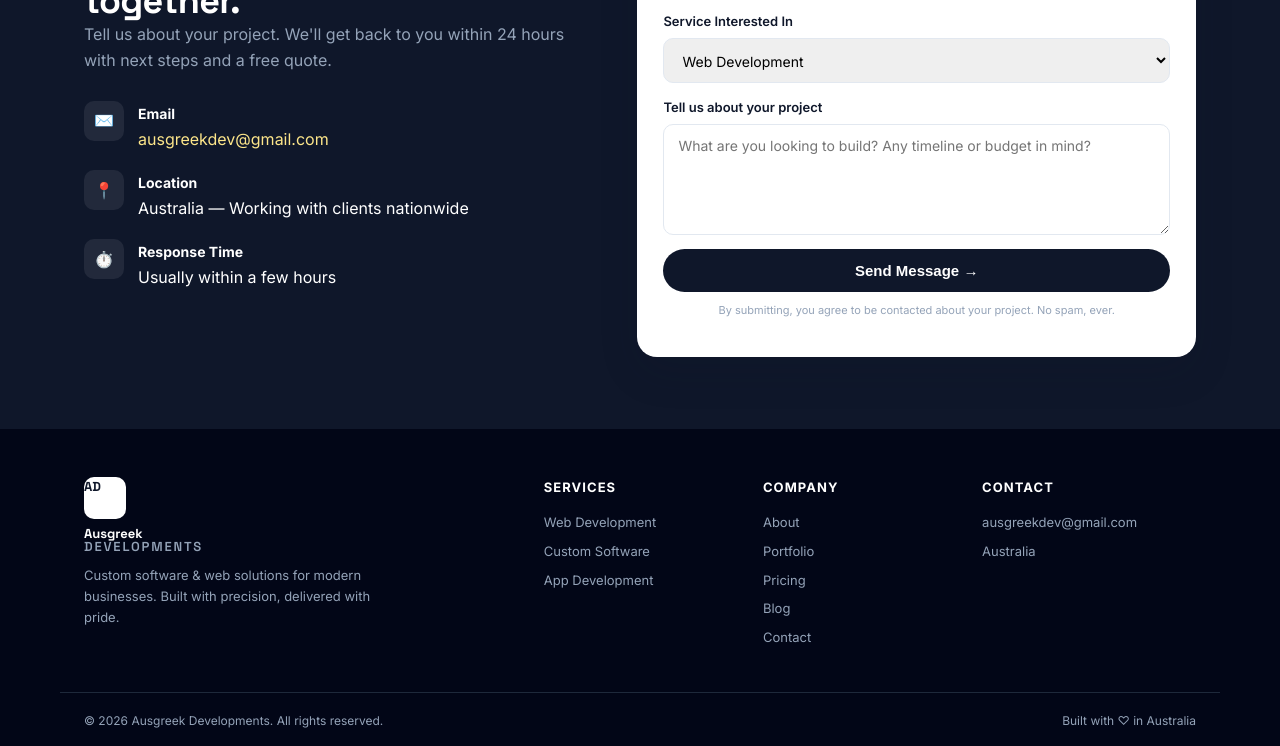
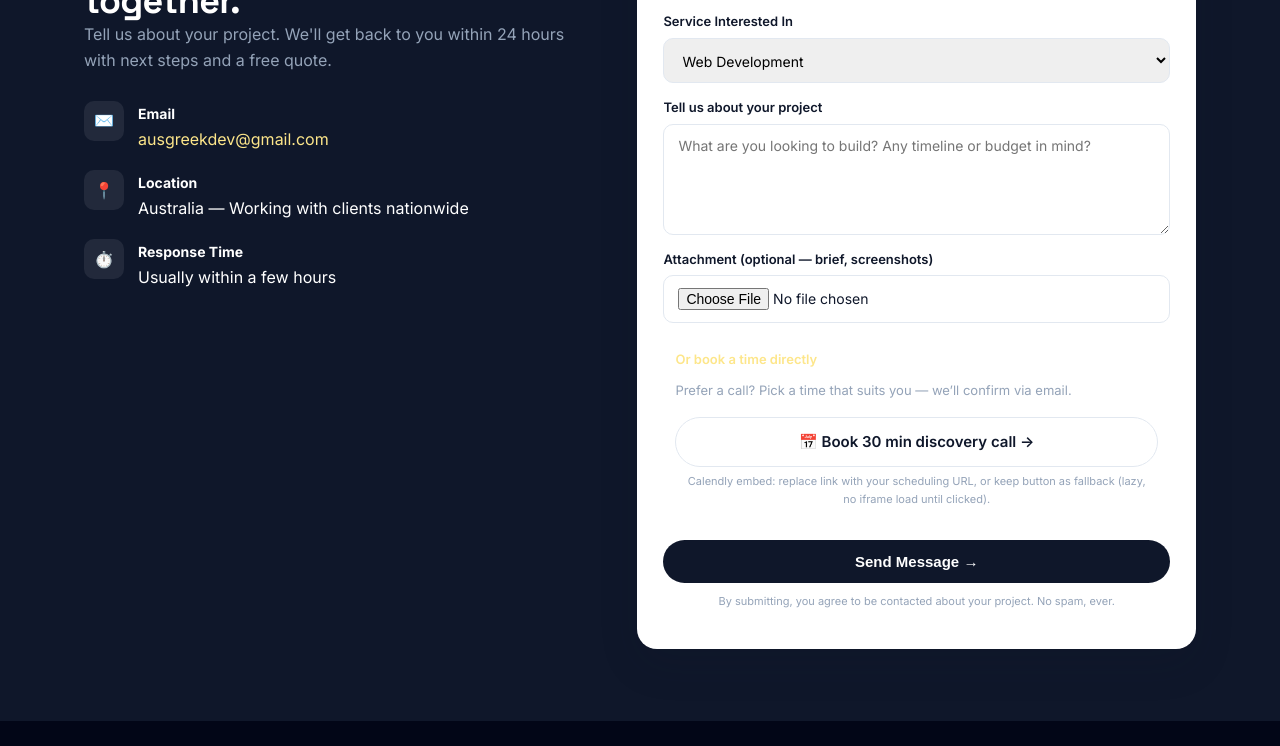
Before and after one commit to ausgreekdev-cpu/ausgreek-developments, a plain HTML site: page index.html in a window 1280 px wide. Shown: the part 5099-5845 px from the top of the page. Drawn offline with Linux system fonts and the light colour scheme.

Commit message:
Add Calendly booking, file upload, thanks page - quick-win batch

```diff
--- a/index.html
+++ b/index.html
@@ -371,7 +371,7 @@
           </div>
         </div>
       </div>
-      <form class="contact-form" name="contact" method="POST" data-netlify="true" netlify-honeypot="bot-field">
+      <form class="contact-form" name="contact" method="POST" data-netlify="true" netlify-honeypot="bot-field" action="/thanks.html" enctype="multipart/form-data">
         <input type="hidden" name="form-name" value="contact" />
         <p class="hidden"><label>Don’t fill this out: <input name="bot-field" /></label></p>
         <div class="form-row">
@@ -397,6 +397,19 @@
         <div class="form-group">
           <label for="message">Tell us about your project</label>
           <textarea id="message" name="message" rows="5" placeholder="What are you looking to build? Any timeline or budget in mind?" required></textarea>
+        </div>
+        <div class="form-group">
+          <label for="attachment">Attachment (optional — brief, screenshots)</label>
+          <input type="file" id="attachment" name="attachment" accept=".pdf,.png,.jpg,.jpeg,.doc,.docx" />
+        </div>
+        <div class="form-group" style="background:rgba(255,255,255,0.08);padding:12px;border-radius:10px">
+          <label style="font-size:13px;color:#fde68a">Or book a time directly</label>
+          <p style="font-size:13px;color:#94a3b8;margin-top:4px">Prefer a call? Pick a time that suits you — we’ll confirm via email.</p>
+          <!-- Calendly inline - lazy loaded, replace ausgreekdev with your Calendly link -->
+          <div style="margin-top:10px;background:#fff;border-radius:10px;overflow:hidden">
+            <a href="https://calendly.com/ausgreekdev/30min" target="_blank" rel="noopener" class="btn btn-ghost btn-block" style="border:1px solid #e2e8f0;color:#0f172a">📅 Book 30 min discovery call →</a>
+            <p style="font-size:11px;color:#94a3b8;text-align:center;padding:6px">Calendly embed: replace link with your scheduling URL, or keep button as fallback (lazy, no iframe load until clicked).</p>
+          </div>
         </div>
         <button type="submit" class="btn btn-primary btn-block">Send Message →</button>
         <p class="form-note">By submitting, you agree to be contacted about your project. No spam, ever.</p>
```
Also changed, not shown: thanks.html (added, +28 -0 lines).
